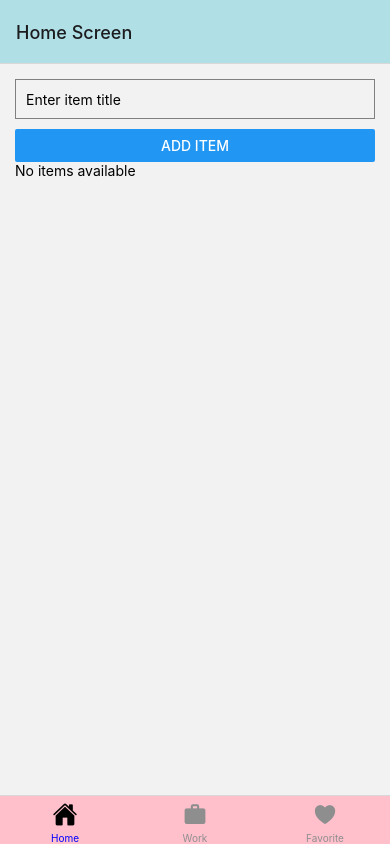
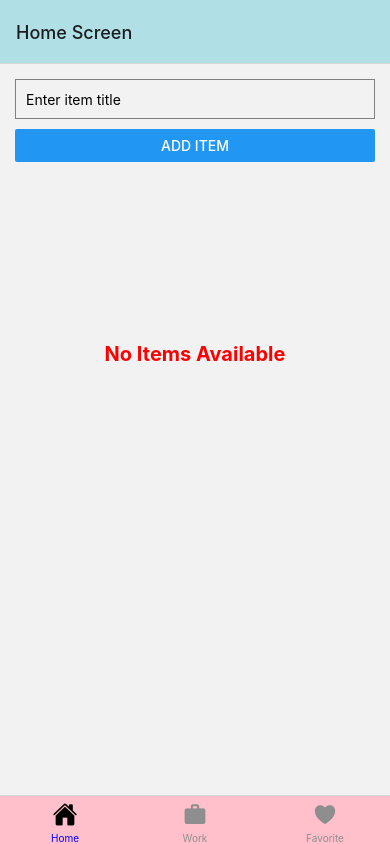
Before and after one commit to niteshsaxena03/temp, a React Native app: screen /HomeScreenItems in a window 390 px wide. Built offline with nearby package versions, Linux system fonts and the light colour scheme.

Commit message:
Making some changes in list empty component

```diff
--- a/screens/HomeScreenItems.js
+++ b/screens/HomeScreenItems.js
@@ -40,7 +40,7 @@ function HomeScreenItems() {
         data={data}
         renderItem={renderItem}
         keyExtractor={(item) => item.key}
-        ListEmptyComponent={<Text>No items available</Text>}
+        ListEmptyComponent={<Text style={styles.listEmpty}>No Items Available</Text>}
       />
     </View>
   );
@@ -60,4 +60,12 @@ const styles = StyleSheet.create({
     marginBottom: 10,
     paddingHorizontal: 10,
   },
+  listEmpty:{
+    color:'red',
+    fontSize:20,
+    textAlign:'center',
+    justifyContent:'center',
+    fontWeight:'bold',
+    marginTop:'50%'
+  }
 });
```
